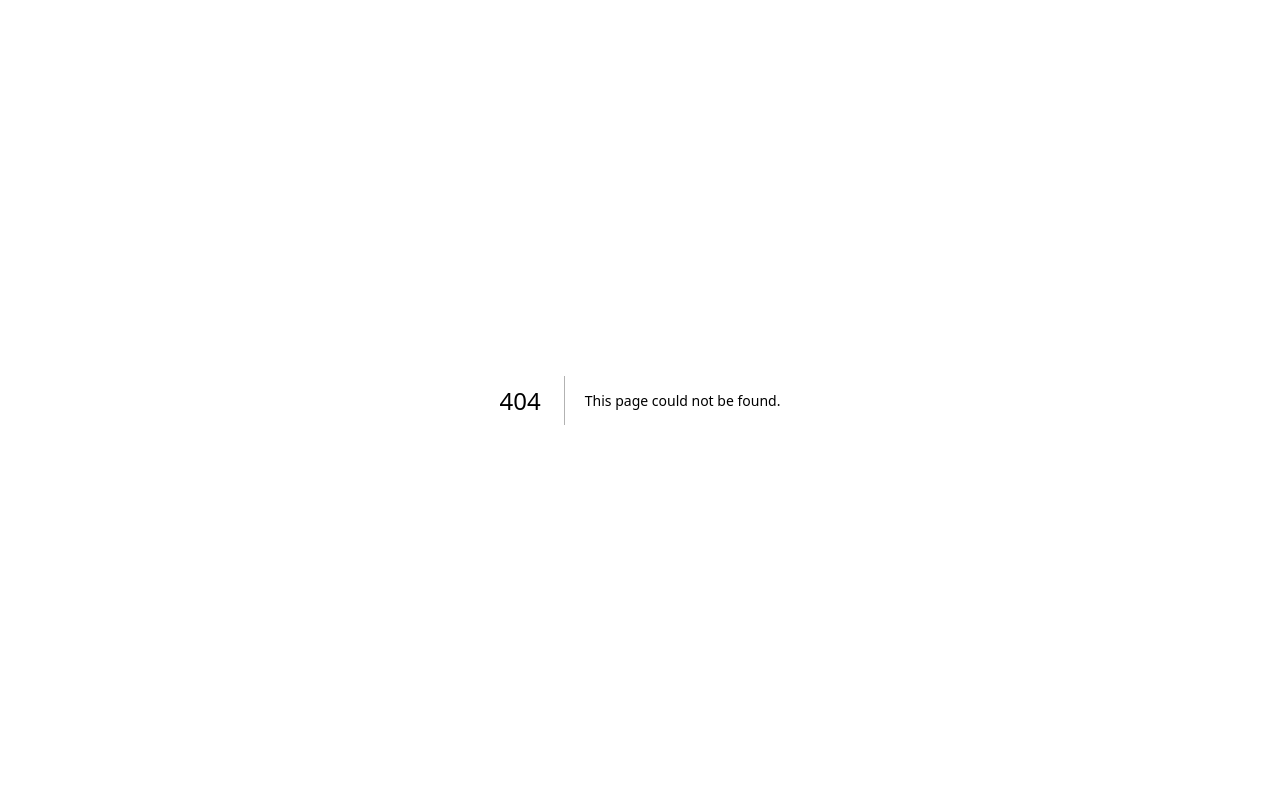
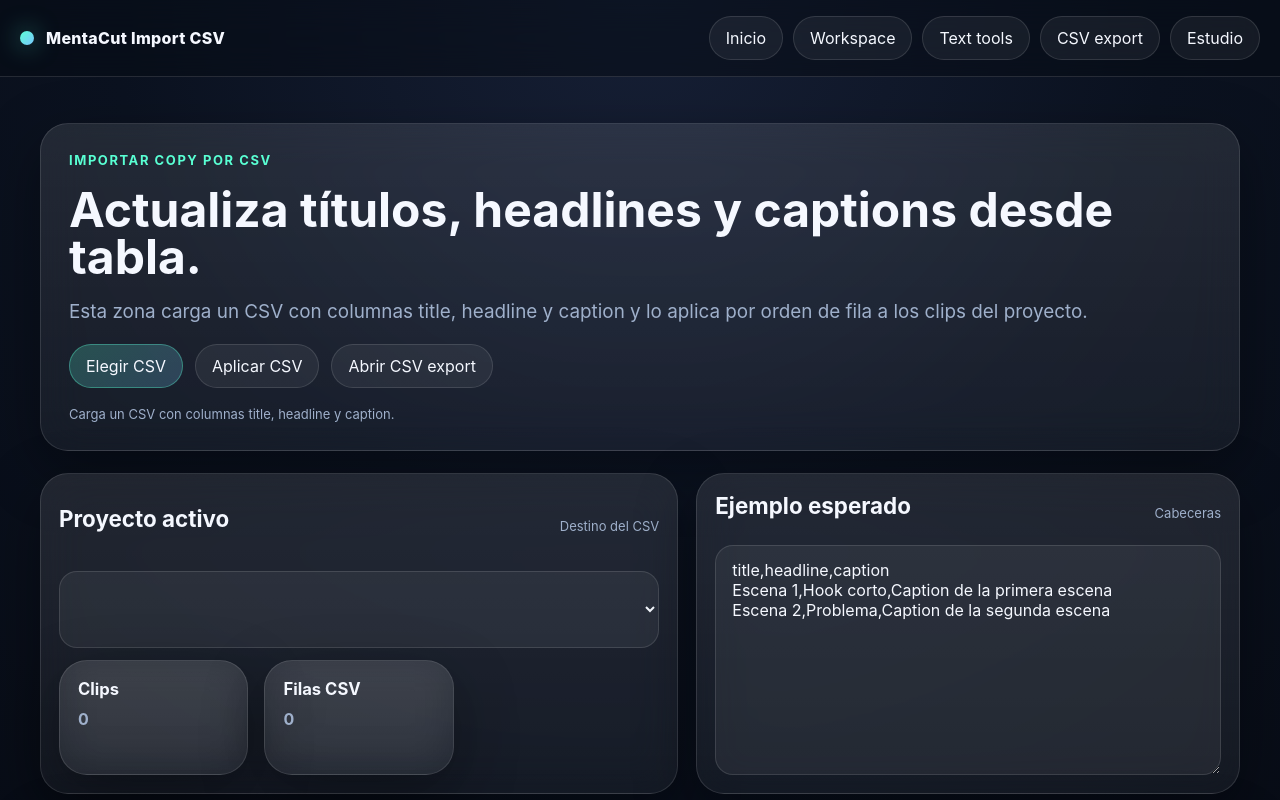
Before and after one commit to alain7224/MentaCut, a Next.js app: page /studio/import-csv in a window 1280 px wide. Before the commit this address had no page. Shown: the top 800 px of the page. Built offline with nearby package versions, Linux system fonts and the light colour scheme.

Commit message:
feat: add clip copy CSV import route

```diff
--- /dev/null
+++ b/app/studio/import-csv/page.tsx
@@ -0,0 +1,117 @@
+'use client'
+
+import Link from 'next/link'
+import { useEffect, useMemo, useState } from 'react'
+import { applyCopyCsvToProject, parseCopyCsv } from '@/lib/clip-copy-csv-import'
+import { readLocalProjects, touchProject, writeLocalProjects, type LocalProject } from '@/lib/local-store'
+
+type CsvRow = Record<string, string>
+
+export default function StudioImportCsvPage() {
+  const [projects, setProjects] = useState<LocalProject[]>([])
+  const [activeProjectId, setActiveProjectId] = useState<string | null>(null)
+  const [rows, setRows] = useState<CsvRow[]>([])
+  const [status, setStatus] = useState('')
+
+  useEffect(() => {
+    const next = readLocalProjects()
+    setProjects(next)
+    setActiveProjectId(next[0]?.id ?? null)
+  }, [])
+
+  const activeProject = useMemo(() => projects.find((item) => item.id === activeProjectId) ?? null, [projects, activeProjectId])
+
+  async function handleFile(event: React.ChangeEvent<HTMLInputElement>) {
+    const file = event.target.files?.[0]
+    if (!file) return
+    try {
+      const raw = await file.text()
+      const parsed = parseCopyCsv(raw)
+      setRows(parsed)
+      setStatus(`CSV leído: ${parsed.length} fila(s)`)
+    } catch {
+      setRows([])
+      setStatus('No se pudo leer el CSV')
+    } finally {
+      event.target.value = ''
+    }
+  }
+
+  function applyCsv() {
+    if (!activeProject || rows.length === 0) return
+    const updated = projects.map((project) => project.id === activeProject.id ? touchProject(applyCopyCsvToProject(project, rows)) : project)
+    setProjects(updated)
+    writeLocalProjects(updated)
+    setStatus(`Copy importado por CSV en ${activeProject.name}`)
+  }
+
+  return (
+    <div className="page-shell">
+      <header className="topbar">
+        <div className="brand"><span className="brand-dot" /><span>MentaCut Import CSV</span></div>
+        <nav className="nav">
+          <Link href="/" className="nav-link">Inicio</Link>
+          <Link href="/studio/workspace" className="nav-link">Workspace</Link>
+          <Link href="/studio/text-tools" className="nav-link">Text tools</Link>
+          <Link href="/studio/csv-export" className="nav-link">CSV export</Link>
+          <Link href="/studio" className="nav-link">Estudio</Link>
+        </nav>
+      </header>
+
+      <main className="main">
+        <section className="section">
+          <div className="panel hero-copy">
+            <span className="eyebrow">Importar copy por CSV</span>
+            <h1 className="title" style={{ fontSize: 'clamp(1.8rem, 4vw, 3rem)' }}>Actualiza títulos, headlines y captions desde tabla.</h1>
+            <p className="sub">Esta zona carga un CSV con columnas title, headline y caption y lo aplica por orden de fila a los clips del proyecto.</p>
+            <div className="action-row">
+              <label className="btn btn-primary upload-btn">
+                <input type="file" accept=".csv,text/csv" hidden onChange={handleFile} />
+                Elegir CSV
+              </label>
+              <button className="btn" onClick={applyCsv} disabled={!activeProject || rows.length === 0}>Aplicar CSV</button>
+              <Link href="/studio/csv-export" className="btn">Abrir CSV export</Link>
+            </div>
+            <div className="timeline-label">{status || 'Carga un CSV con columnas title, headline y caption.'}</div>
+          </div>
+        </section>
+
+        <section className="section">
+          <div className="studio-grid-2">
+            <div className="panel timeline">
+              <div className="row-head"><h2 className="section-title">Proyecto activo</h2><div className="timeline-label">Destino del CSV</div></div>
+              <select className="input" value={activeProjectId ?? ''} onChange={(event) => setActiveProjectId(event.target.value)}>
+                {projects.map((project) => <option key={project.id} value={project.id}>{project.name} · {project.format}</option>)}
+              </select>
+              <div className="cards">
+                <article className="panel card"><h3>Clips</h3><p><strong>{activeProject?.clips.length ?? 0}</strong></p></article>
+                <article className="panel card"><h3>Filas CSV</h3><p><strong>{rows.length}</strong></p></article>
+              </div>
+            </div>
+            <div className="panel timeline">
+              <div className="row-head"><h2 className="section-title">Ejemplo esperado</h2><div className="timeline-label">Cabeceras</div></div>
+              <textarea className="textarea" rows={10} readOnly value={'title,headline,caption\nEscena 1,Hook corto,Caption de la primera escena\nEscena 2,Problema,Caption de la segunda escena'} />
+            </div>
+          </div>
+        </section>
+
+        <section className="section">
+          <div className="panel timeline">
+            <div className="row-head"><h2 className="section-title">Preview de filas</h2><div className="timeline-label">{rows.length} fila(s)</div></div>
+            <div className="project-list">
+              {rows.length === 0 ? <div className="empty">Todavía no hay CSV cargado.</div> : null}
+              {rows.map((row, index) => (
+                <div key={index} className="project-item">
+                  <strong>Fila {index + 1}</strong>
+                  <div className="timeline-label">Título: {row.title || '—'}</div>
+                  <div className="timeline-label">Headline: {row.headline || '—'}</div>
+                  <div className="timeline-label">Caption: {row.caption || '—'}</div>
+                </div>
+              ))}
+            </div>
+          </div>
+        </section>
+      </main>
+    </div>
+  )
+}
```
